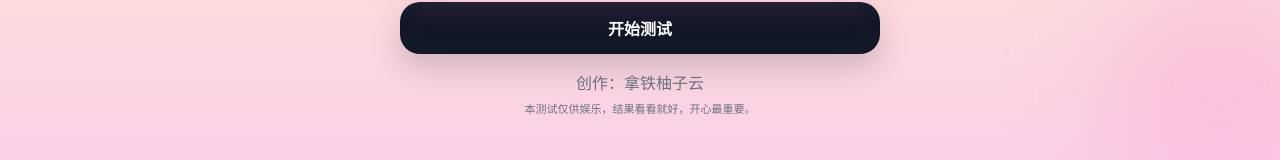
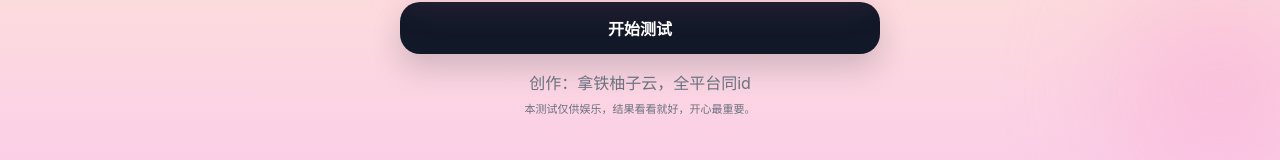
Before and after one commit to Smilyyyy/xiren-test, a plain HTML site: page index.html in a window 1280 px wide. Shown: the part 633-793 px from the top of the page. Drawn offline with Linux system fonts and the light colour scheme.

Commit message:
Update index.html

```diff
--- a/index.html
+++ b/index.html
@@ -597,7 +597,7 @@
         </div>
 
         <div class="footer-note">
-          <div>创作：拿铁柚子云</div>
+          <div>创作：拿铁柚子云，全平台同id</div>
           <div class="tiny">本测试仅供娱乐，结果看看就好，开心最重要。</div>
         </div>
       </section>
```
